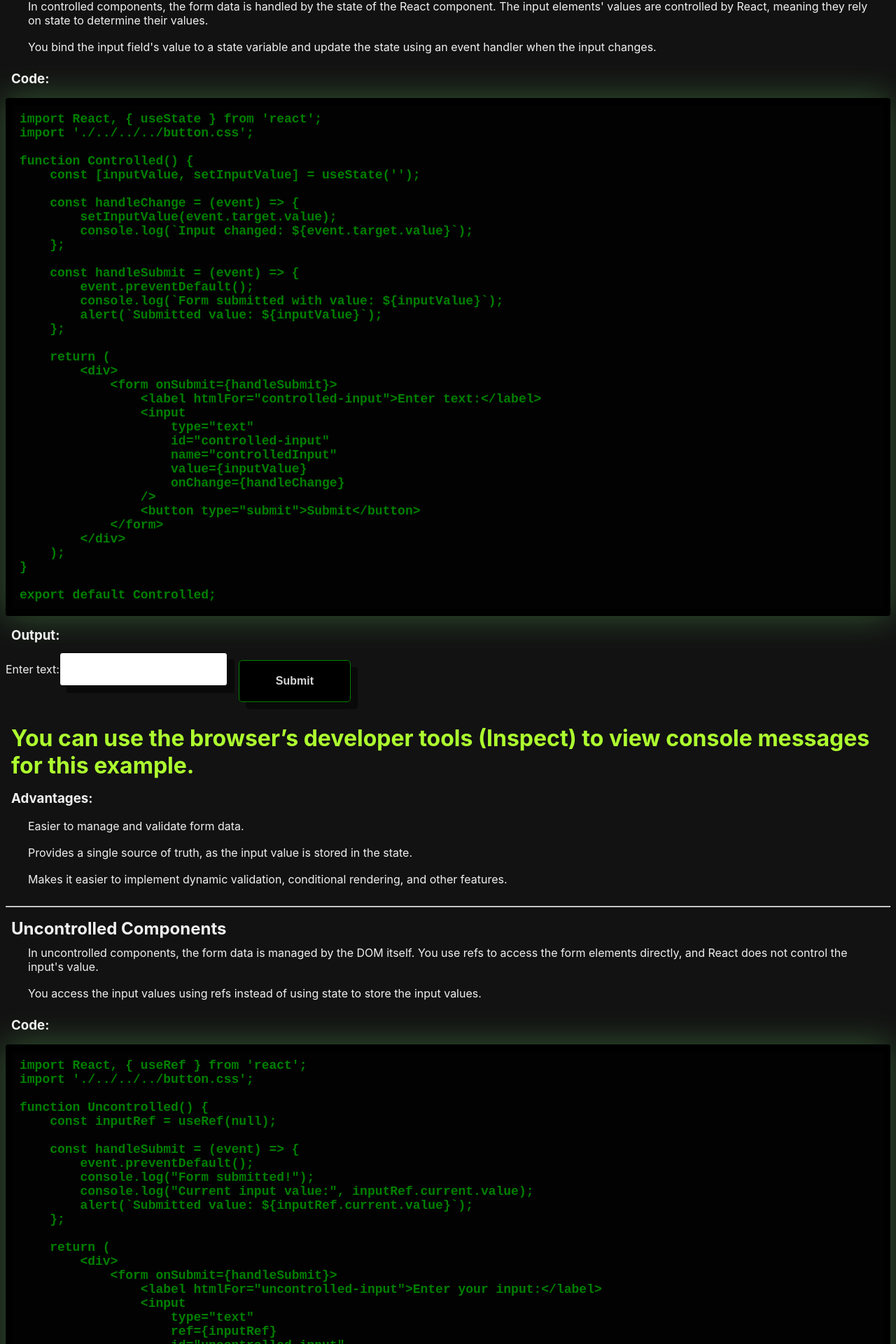
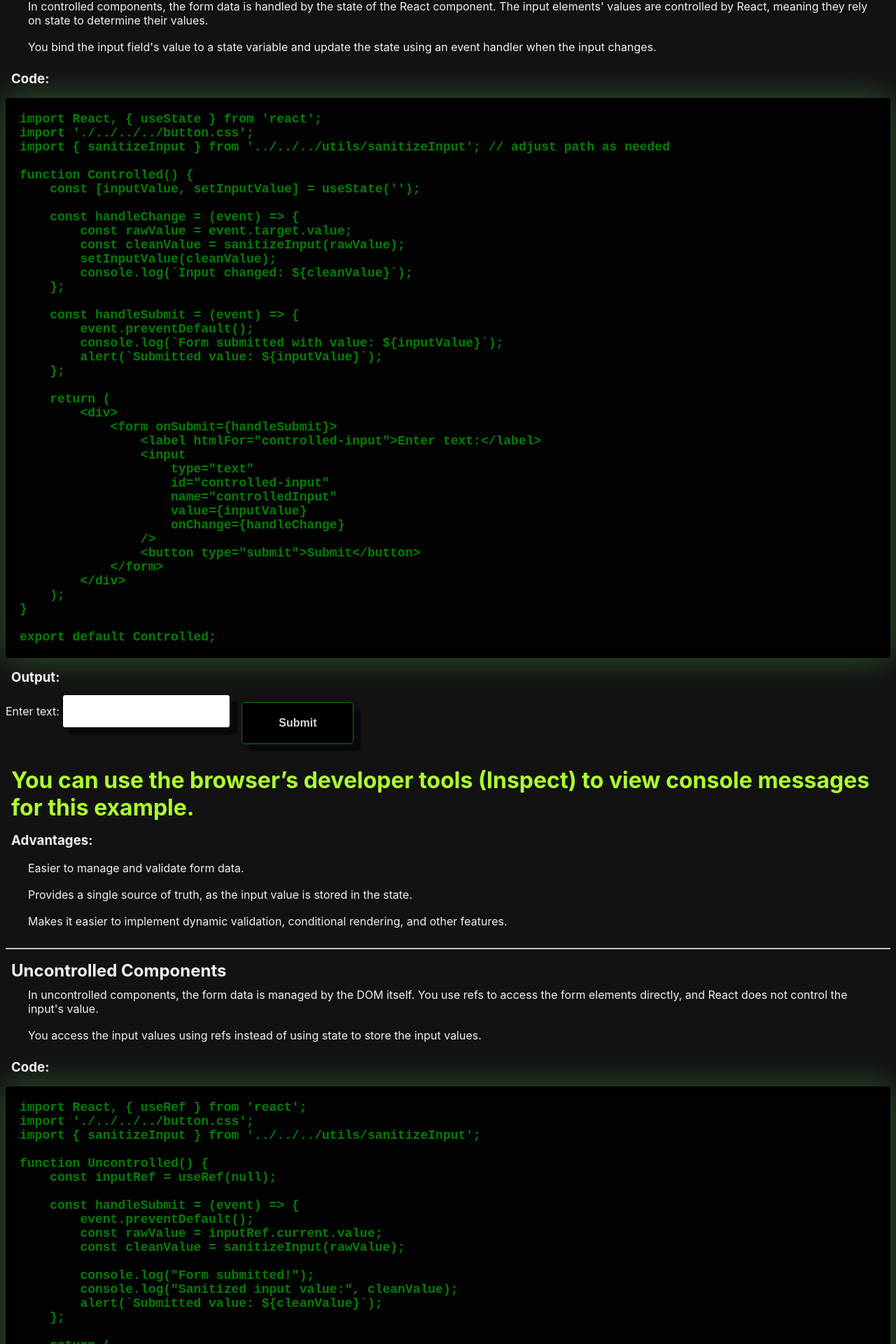
Before and after one commit to rees-kyle/react_showcase, a React (Create React App) app in the folder project/: page /react_showcase/controlled-vs-uncontrolled-components in a window 1280 px wide. Shown: the part 990-2910 px from the top of the page at 70% size. Built offline with nearby package versions, Linux system fonts and the light colour scheme.

Commit message:
Add input sanitization to input fields
- Added sanitizeInput.js utility.
- Modified components with input fields.
- Modified code sections with the new code.

```diff
--- a/project/src/components/forms/controlled_vs_uncontrolled_components/Controlled.js
+++ b/project/src/components/forms/controlled_vs_uncontrolled_components/Controlled.js
@@ -1,22 +1,21 @@
 import React, { useState } from 'react';
 import './../../../button.css';
+import { sanitizeInput } from '../../../utils/sanitizeInput'; // adjust path as needed
 
-// Define the Controlled component
 function Controlled() {
-    // Declare a state variable 'inputValue' to hold the input field value
     const [inputValue, setInputValue] = useState('');
 
-    // Handle input change and update state
     const handleChange = (event) => {
-        setInputValue(event.target.value); // Update 'inputValue' with the current input value
-        console.log(`Input changed: ${event.target.value}`); // Log the updated input value
+        const rawValue = event.target.value;
+        const cleanValue = sanitizeInput(rawValue);
+        setInputValue(cleanValue);
+        console.log(`Input changed: ${cleanValue}`);
     };
 
-    // Handle form submission
     const handleSubmit = (event) => {
-        event.preventDefault(); // Prevent the default form submission behavior
-        console.log(`Form submitted with value: ${inputValue}`); // Log the submitted value
-        alert(`Submitted value: ${inputValue}`); // Display the submitted value in an alert
+        event.preventDefault();
+        console.log(`Form submitted with value: ${inputValue}`);
+        alert(`Submitted value: ${inputValue}`);
     };
 
     return (
@@ -39,13 +38,16 @@ function Controlled() {
                 <code>
                     {`import React, { useState } from 'react';
 import './../../../button.css';
+import { sanitizeInput } from '../../../utils/sanitizeInput'; // adjust path as needed
 
 function Controlled() {
     const [inputValue, setInputValue] = useState('');
 
     const handleChange = (event) => {
-        setInputValue(event.target.value);
-        console.log(\`Input changed: \${event.target.value}\`);
+        const rawValue = event.target.value;
+        const cleanValue = sanitizeInput(rawValue);
+        setInputValue(cleanValue);
+        console.log(\`Input changed: \${cleanValue}\`);
     };
 
     const handleSubmit = (event) => {
@@ -78,7 +80,7 @@ export default Controlled;
 
             <h3>Output:</h3>
             <form onSubmit={handleSubmit}>
-                <label htmlFor="controlled-input">Enter text:</label>
+                <label htmlFor="controlled-input">Enter text: </label>
                 <input
                     type="text"
                     id="controlled-input"
--- a/project/src/components/forms/controlled_vs_uncontrolled_components/Uncontrolled.js
+++ b/project/src/components/forms/controlled_vs_uncontrolled_components/Uncontrolled.js
@@ -1,17 +1,18 @@
 import React, { useRef } from 'react';
 import './../../../button.css';
+import { sanitizeInput } from '../../../utils/sanitizeInput';
 
-// Define the Uncontrolled component
 function Uncontrolled() {
-    // Create a reference to the input element using useRef hook
     const inputRef = useRef(null);
 
-    // Handle the form submission
     const handleSubmit = (event) => {
-        event.preventDefault(); // Prevent the default form submission behavior
-        console.log("Form submitted!"); // Log form submission event
-        console.log("Current input value:", inputRef.current.value); // Log the input value
-        alert(`Submitted value: ${inputRef.current.value}`); // Alert the current value of the input
+        event.preventDefault();
+        const rawValue = inputRef.current.value;
+        const cleanValue = sanitizeInput(rawValue);
+
+        console.log("Form submitted!");
+        console.log("Sanitized input value:", cleanValue);
+        alert(`Submitted value: ${cleanValue}`);
     };
 
     return (
@@ -32,21 +33,25 @@ function Uncontrolled() {
                 <code>
                     {`import React, { useRef } from 'react';
 import './../../../button.css';
+import { sanitizeInput } from '../../../utils/sanitizeInput';
 
 function Uncontrolled() {
     const inputRef = useRef(null);
 
     const handleSubmit = (event) => {
         event.preventDefault();
+        const rawValue = inputRef.current.value;
+        const cleanValue = sanitizeInput(rawValue);
+
         console.log("Form submitted!");
-        console.log("Current input value:", inputRef.current.value);
-        alert(\`Submitted value: \${inputRef.current.value}\`);
+        console.log("Sanitized input value:", cleanValue);
+        alert(\`Submitted value: \${cleanValue}\`);
     };
 
     return (
         <div>
             <form onSubmit={handleSubmit}>
-                <label htmlFor="uncontrolled-input">Enter your input:</label>
+                <label htmlFor="uncontrolled-input">Enter your input: </label>
                 <input
                     type="text"
                     ref={inputRef}
@@ -66,7 +71,7 @@ export default Uncontrolled;
 
             <h3>Output:</h3>
             <form onSubmit={handleSubmit}>
-                <label htmlFor="uncontrolled-input">Enter your input:</label>
+                <label htmlFor="uncontrolled-input">Enter your input: </label>
                 <input
                     type="text"
                     ref={inputRef}
--- a/project/src/components/forms/form_libraries/FormikExample.js
+++ b/project/src/components/forms/form_libraries/FormikExample.js
@@ -1,6 +1,7 @@
 import React from "react";
 import { Formik, Form, Field, ErrorMessage } from "formik";
 import * as Yup from "yup";
+import { sanitizeInput } from "../../../utils/sanitizeInput";
 import './../../../button.css';
 
 const validationSchema = Yup.object({
@@ -37,6 +38,7 @@ const FormikExample = () => {
                     {`import React from "react";
 import { Formik, Form, Field, ErrorMessage } from "formik";
 import * as Yup from "yup";
+import { sanitizeInput } from "../../../utils/sanitizeInput";
 import './../../../button.css';
 
 const validationSchema = Yup.object({
@@ -53,8 +55,13 @@ const FormikExample = () => {
                 initialValues={{ name: "", email: "" }}
                 validationSchema={validationSchema}
                 onSubmit={(values) => {
+                    const sanitizedValues = {
+                        name: sanitizeInput(values.name),
+                        email: sanitizeInput(values.email),
+                    };
+
                     alert("Form has been submitted!");
-                    console.log("Formik Submitted:", values);
+                    console.log("Sanitized Formik Submitted:", sanitizedValues);
                 }}
             >
                 {({ handleSubmit, values, errors, touched }) => {
@@ -94,8 +101,13 @@ export default FormikExample;`}
                 initialValues={{ name: "", email: "" }}
                 validationSchema={validationSchema}
                 onSubmit={(values) => {
+                    const sanitizedValues = {
+                        name: sanitizeInput(values.name),
+                        email: sanitizeInput(values.email),
+                    };
+
                     alert("Form has been submitted!");
-                    console.log("Formik Submitted:", values);
+                    console.log("Sanitized Formik Submitted:", sanitizedValues);
                 }}
             >
                 {({ handleSubmit, values, errors, touched }) => {
--- a/project/src/components/forms/form_libraries/ReactHookFormExample.js
+++ b/project/src/components/forms/form_libraries/ReactHookFormExample.js
@@ -2,7 +2,8 @@ import React from "react";
 import { useForm } from "react-hook-form";
 import * as Yup from "yup";
 import { yupResolver } from "@hookform/resolvers/yup";
-import './../../../button.css';
+import { sanitizeInput } from "../../../utils/sanitizeInput";
+import "./../../../button.css";
 
 const validationSchema = Yup.object({
   name: Yup.string().required("Required"),
@@ -20,15 +21,19 @@ const ReactHookFormExample = () => {
   } = useForm({ resolver: yupResolver(validationSchema) });
 
   const onSubmit = (values) => {
+    const sanitizedValues = {
+      name: sanitizeInput(values.name),
+      email: sanitizeInput(values.email),
+    };
+
     alert("Form has been submitted!");
-        console.log("React Hook Form Submitted:", values);
+    console.log("Sanitized React Hook Form Submitted:", sanitizedValues);
   };
 
   console.log("Current Form Values:", watch());
   console.log("Validation Errors:", errors);
   console.log("Touched Fields:", touchedFields);
   console.log("Is Submitting:", isSubmitting);
-
 
   return (
     <div>
@@ -56,7 +61,8 @@ const ReactHookFormExample = () => {
 import { useForm } from "react-hook-form";
 import * as Yup from "yup";
 import { yupResolver } from "@hookform/resolvers/yup";
-import './../../../button.css';
+import { sanitizeInput } from "../../../utils/sanitizeInput";
+import "./../../../button.css";
 
 const validationSchema = Yup.object({
   name: Yup.string().required("Required"),
@@ -74,8 +80,13 @@ const ReactHookFormExample = () => {
   } = useForm({ resolver: yupResolver(validationSchema) });
 
   const onSubmit = (values) => {
+    const sanitizedValues = {
+      name: sanitizeInput(values.name),
+      email: sanitizeInput(values.email),
+    };
+
     alert("Form has been submitted!");
-        console.log("React Hook Form Submitted:", values);
+    console.log("Sanitized React Hook Form Submitted:", sanitizedValues);
   };
 
   console.log("Current Form Values:", watch());
@@ -86,13 +97,14 @@ const ReactHookFormExample = () => {
 
   return (
     <div>
+      <h3>Output:</h3>
       <form onSubmit={handleSubmit(onSubmit)}>
         <div>
           <label className="label" htmlFor="name">Name: </label>
           <input id="name" type="text" {...register("name")} autoComplete="name" />
           {errors.name && <div className="error-message">{errors.name.message}</div>}
         </div>
-                <br/>
+        <br />
         <div>
           <label className="label" htmlFor="email">Email: </label>
           <input id="email" type="email" {...register("email")} autoComplete="email" />
@@ -102,7 +114,7 @@ const ReactHookFormExample = () => {
       </form>
     </div>
   );
-}
+};
 
 export default ReactHookFormExample;
 `}
@@ -116,7 +128,7 @@ export default ReactHookFormExample;
           <input id="name" type="text" {...register("name")} autoComplete="name" />
           {errors.name && <div className="error-message">{errors.name.message}</div>}
         </div>
-                <br/>
+        <br />
         <div>
           <label className="label" htmlFor="email">Email: </label>
           <input id="email" type="email" {...register("email")} autoComplete="email" />
@@ -124,11 +136,12 @@ export default ReactHookFormExample;
         </div>
         <button type="submit">Submit</button>
       </form>
+
       <h1 className="output">
         You can use the browser’s developer tools (Inspect) to view console messages for this example.
       </h1>
     </div>
   );
-}
+};
 
 export default ReactHookFormExample;
--- /dev/null
+++ b/project/src/utils/sanitizeInput.js
@@ -0,0 +1,8 @@
+export function sanitizeInput(value) {
+  return value
+    .replace(/&/g, "&amp;")
+    .replace(/</g, "&lt;")
+    .replace(/>/g, "&gt;")
+    .replace(/"/g, "&quot;")
+    .replace(/'/g, "&#x27;");
+}
```
Lines whose indentation alone changed are shown as unchanged.
